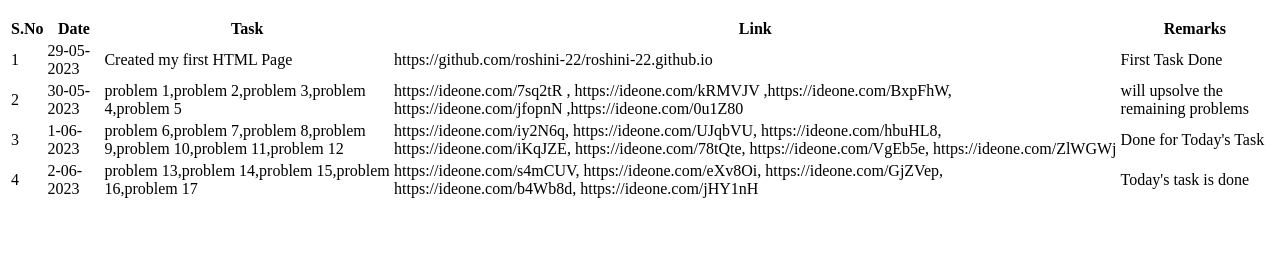
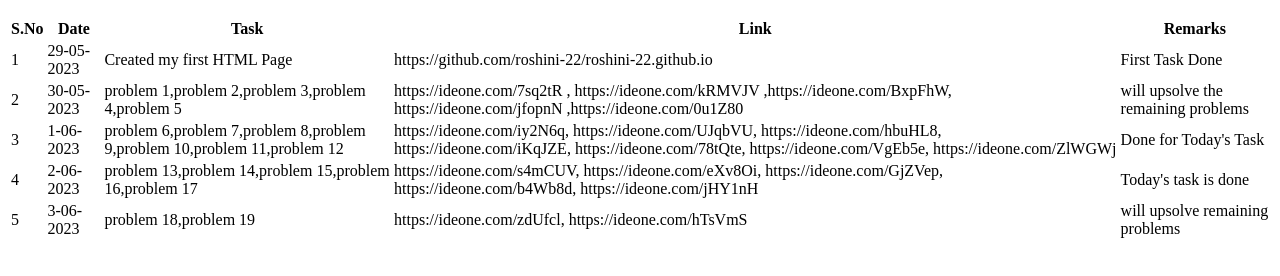
Before and after one commit to roshini-22/roshini-22.github.io, a plain HTML site: page index.html in a window 1280 px wide. Shown: the part 110-386 px from the top of the page. Drawn offline with Linux system fonts and the light colour scheme.

Commit message:
added task

```diff
--- a/index.html
+++ b/index.html
@@ -46,6 +46,13 @@
             <td>https://ideone.com/s4mCUV, https://ideone.com/eXv8Oi, https://ideone.com/GjZVep, https://ideone.com/b4Wb8d, https://ideone.com/jHY1nH</td>
             <td>Today's task is done</td>
         </tr>
+        <tr>
+            <td>5</td>
+            <td>3-06-2023</td>
+            <td>problem 18,problem 19</td>
+            <td>https://ideone.com/zdUfcl, https://ideone.com/hTsVmS</td>
+            <td>will upsolve remaining problems</td>
+        </tr>
     </table>
     <script src="site.js"></script>
 </body>
```
